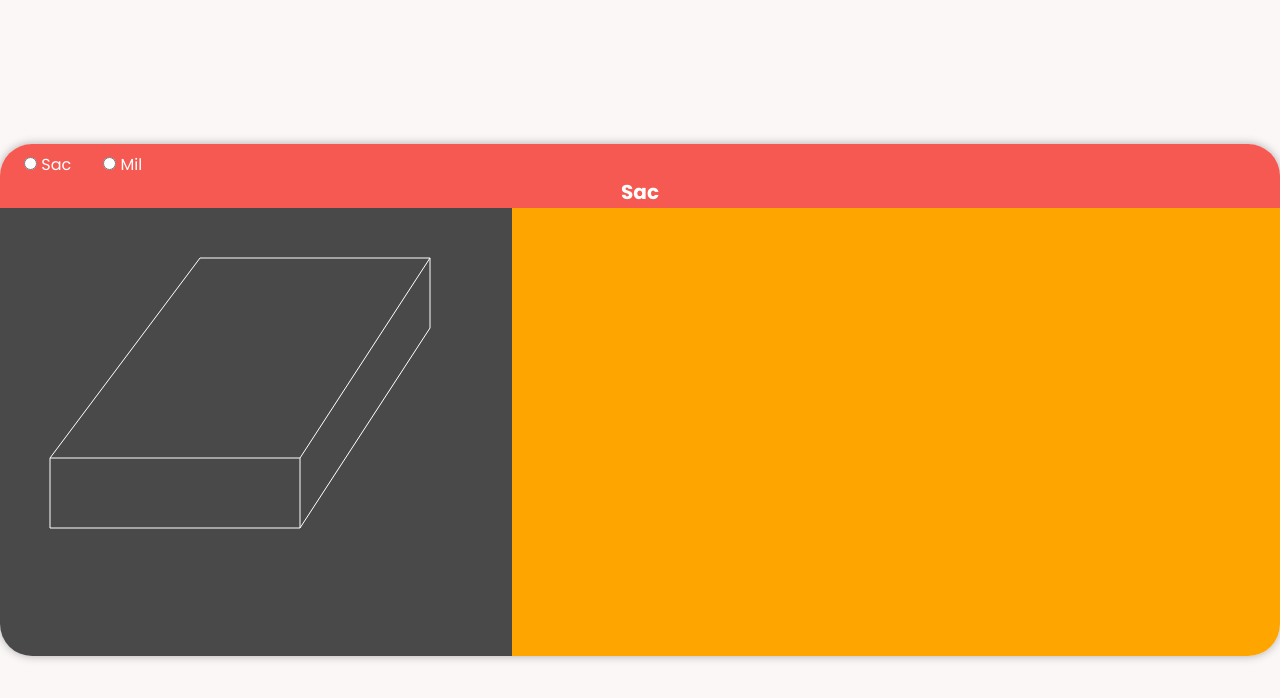
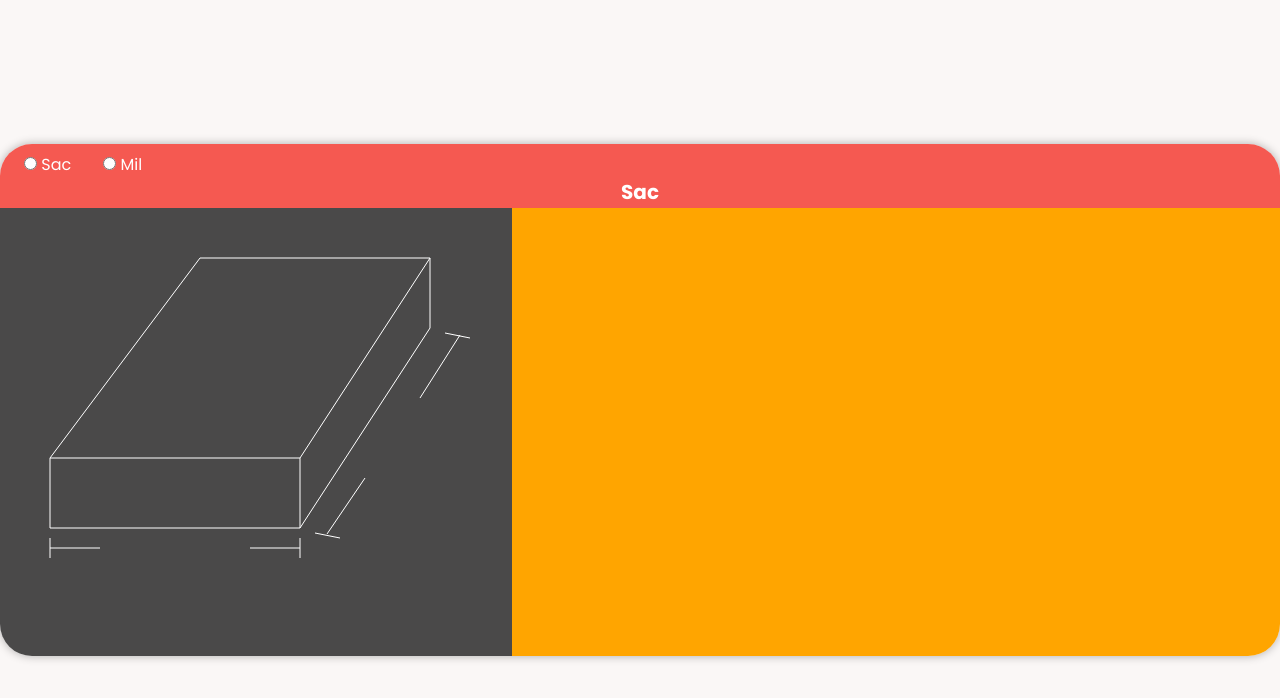
Before and after one commit to ferater/Metal-Wieght-Calculator, a plain HTML site: page index.html in a window 1280 px wide. Drawn offline with Linux system fonts and the light colour scheme.

Commit message:
added rectangular prism lenght indicators

```diff
--- a/index.html
+++ b/index.html
@@ -39,14 +39,24 @@
                     <line x1="430" y1="50" x2="300" y2="250"></line>
                     <!-- bottom -->
                     <!-- short lines -->
-                    <line x1="50" y1="320" x2="300" y2="320"></line>
+                    <line x1="50" y1="320" x2="300" y2="320" class="line-a"></line>
                     <!-- long lines -->
-                    <line x1="430" y1="120" x2="300" y2="320"></line>
+                    <line x1="430" y1="120" x2="300" y2="320" class="line-b"></line>
                     <!-- height lines -->
                     <line x1="50" y1="250" x2="50" y2="320"></line>
-                    <line x1="300" y1="250" x2="300" y2="320"></line>
+                    <line x1="300" y1="250" x2="300" y2="320" class="line-h"></line>
                     <line x1="430" y1="50" x2="430" y2="120"></line>
-
+                    <!-- length indicators -->
+                    <!-- line-a indicator -->
+                    <line x1="50" y1="330" x2="50" y2="350"></line>
+                    <line x1="50" y1="340" x2="100" y2="340"></line>
+                    <line x1="250" y1="340" x2="300" y2="340"></line>
+                    <line x1="300" y1="330" x2="300" y2="350"></line>
+                    <!-- line-b indicator -->
+                    <line x1="445" y1="125" x2="470" y2="130"></line>
+                    <line x1="460" y1="127" x2="420" y2="190"></line>
+                    <line x1="327" y1="326" x2="365" y2="270"></line>
+                    <line x1="315" y1="325" x2="340" y2="330"></line>
                 </svg>
             </div>
             <div class="form-container"></div>
```
